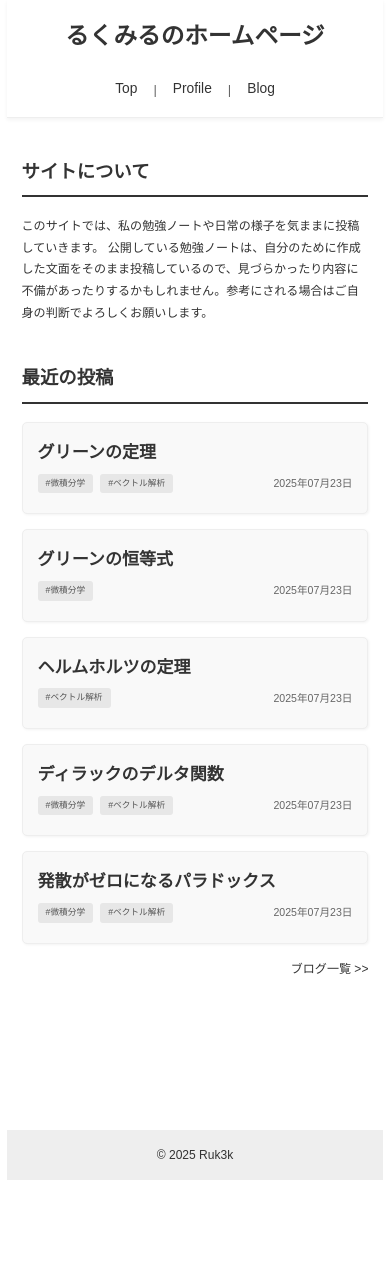
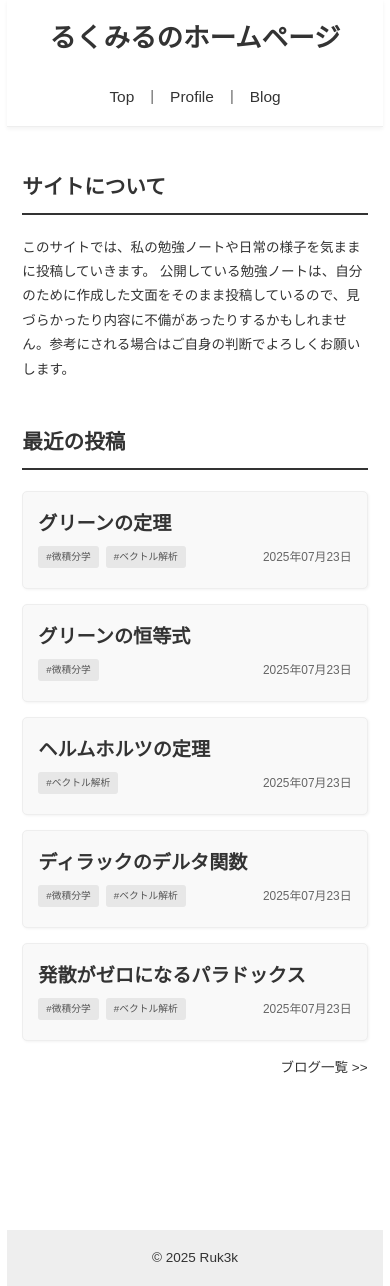
Before and after one commit to Ruk3k/my-homepage, a Jekyll site: the page built from index.html, in a window 390 px wide. Built offline with Jekyll 4.4.1, drawn with Linux system fonts in a browser that asks for light colours; nearby versions of some CDN libraries; some web fonts are replaced; a script that is not in the unit is left out; before the commit the page ends 1180 px from its top, so only the background shows below that.

Commit message:
スマホ向け表示の最適化2

```diff
--- a/_sass/_base.scss
+++ b/_sass/_base.scss
@@ -109,7 +109,7 @@ table {
 
   body {
     padding: 0em 0.5em;
-    font-size: 0.82em;
+    font-size: 0.92em;
   }
 
   .content-wrapper {
```
